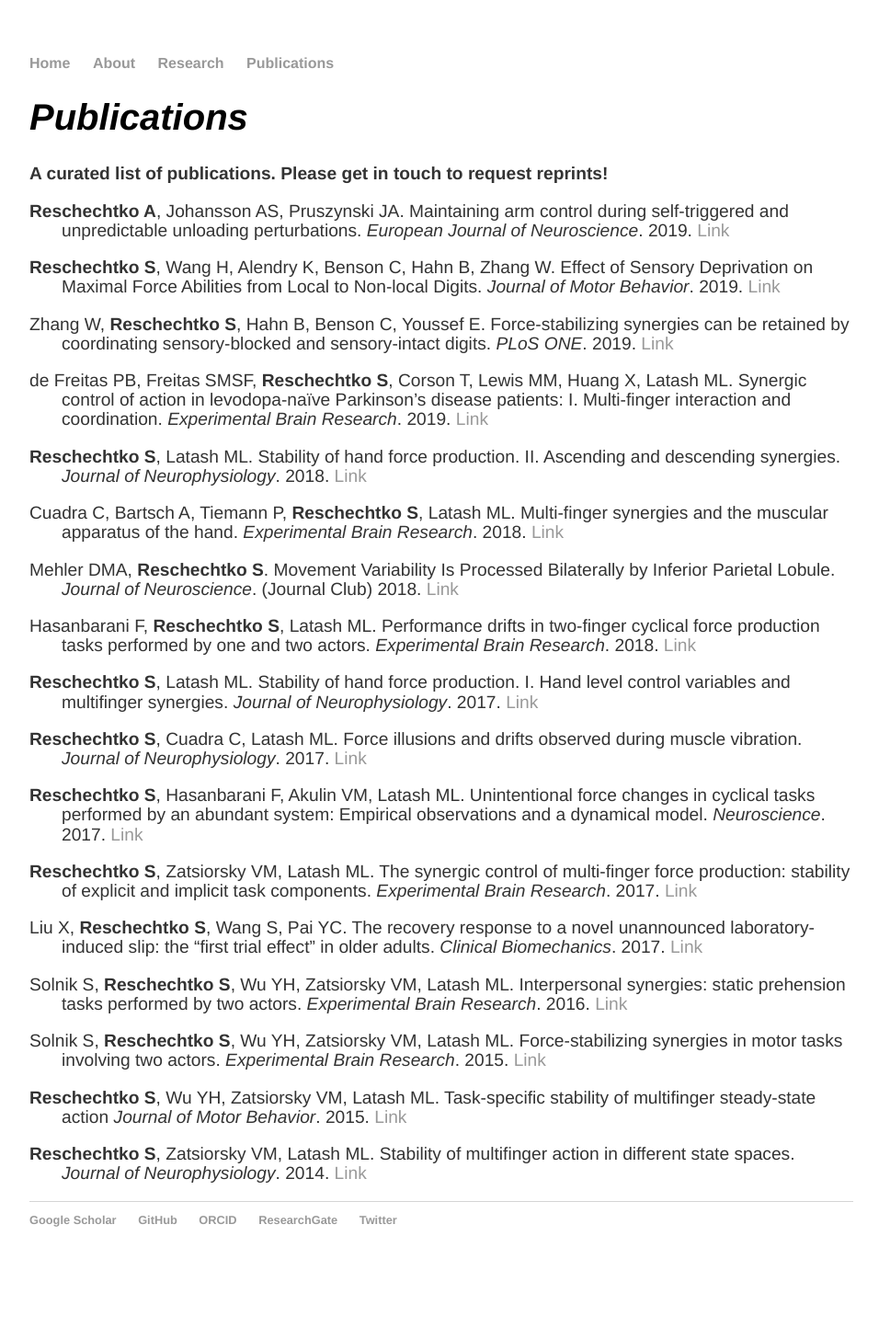
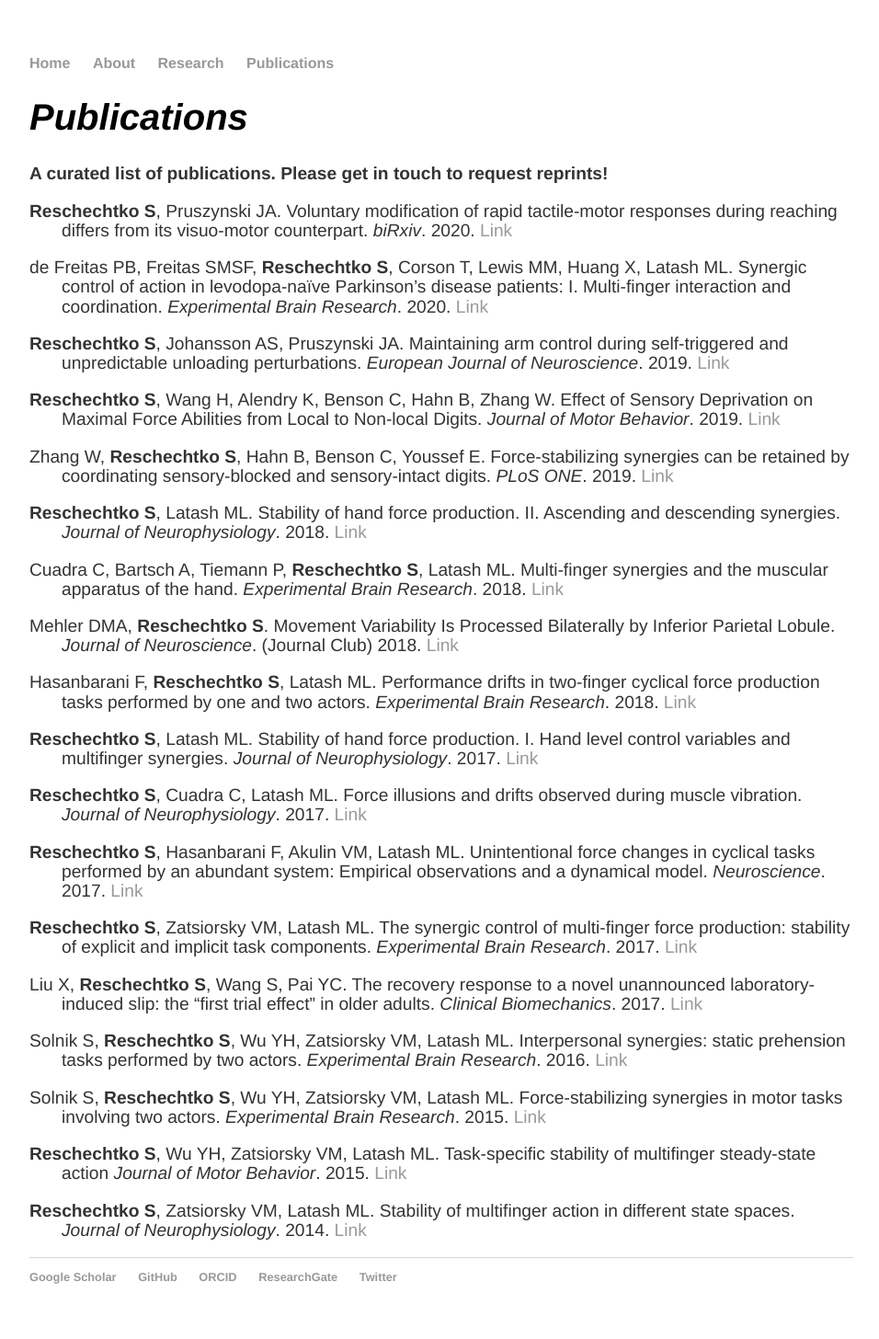
Before and after one commit to sreschechtko/sreschechtko.github.io, a Jekyll site: the page built from publications.html, in a window 1280 px wide. Shown: the whole page at 92% size, without its empty margins (160-1116 px from the left). Built offline with Jekyll 4.4.1, drawn with Linux system fonts in a browser that asks for light colours; before the commit the page ends 1394 px from its top, so only the background shows below that.

Commit message:
Update publications.html

```diff
--- a/publications.html
+++ b/publications.html
@@ -6,13 +6,16 @@ title: Sasha Reschechtko - Publications
 	<h1>Publications</h1>
 	<h3>A curated list of publications. Please get in touch to request reprints!</h3>
 	<p></p>
-	<p class = "hangingindent"><b>Reschechtko A</b>, Johansson AS, Pruszynski JA. Maintaining arm control during self‐triggered and unpredictable unloading perturbations. <i>European Journal of Neuroscience</i>. 2019. <a href = "https://doi.org/10.1111/ejn.14479" target = "_blank"> Link </a></p>
+
+	<p class = "hangingindent"><b>Reschechtko S</b>, Pruszynski JA.  Voluntary modification of rapid tactile-motor responses during reaching differs from its visuo-motor counterpart. <i>biRxiv</i>. 2020. <a href = "https://doi.org/10.1101/2020.04.01.020529" target = "_blank"> Link </a></p>
+
+	<p class = "hangingindent"> de Freitas PB, Freitas SMSF, <b>Reschechtko S</b>, Corson T, Lewis MM, Huang X, Latash ML. Synergic control of action in levodopa-naïve Parkinson’s disease patients: I. Multi-finger interaction and coordination. <i>Experimental Brain Research</i>. 2020. <a href = "https://doi.org/10.1007/s00221-019-05709-6" target = "_blank"> Link </a></p>
+
+	<p class = "hangingindent"><b>Reschechtko S</b>, Johansson AS, Pruszynski JA. Maintaining arm control during self‐triggered and unpredictable unloading perturbations. <i>European Journal of Neuroscience</i>. 2019. <a href = "https://doi.org/10.1111/ejn.14479" target = "_blank"> Link </a></p>
 
 	<p class = "hangingindent"><b>Reschechtko S</b>, Wang H, Alendry K, Benson C, Hahn B, Zhang W. Effect of Sensory Deprivation on Maximal Force Abilities from Local to Non-local Digits. <i>Journal of Motor Behavior</i>. 2019. <a href = "https://doi.org/10.1080/00222895.2019.1580670" target = "_blank"> Link </a></p>
 
 	<p class = "hangingindent"> Zhang W, <b>Reschechtko S</b>, Hahn B, Benson C, Youssef E. Force-stabilizing synergies can be retained by coordinating sensory-blocked and sensory-intact digits. <i>PLoS ONE</i>. 2019. <a href = "https://doi.org/10.1371/journal.pone.0226596" target = "_blank"> Link </a></p>
-
-	<p class = "hangingindent"> de Freitas PB, Freitas SMSF, <b>Reschechtko S</b>, Corson T, Lewis MM, Huang X, Latash ML. Synergic control of action in levodopa-naïve Parkinson’s disease patients: I. Multi-finger interaction and coordination. <i>Experimental Brain Research</i>. 2019. <a href = "https://doi.org/10.1007/s00221-019-05709-6" target = "_blank"> Link </a></p>
 
 	<p class = "hangingindent"><b>Reschechtko S</b>, Latash ML. Stability of hand force production. II. Ascending and descending synergies. <i>Journal of Neurophysiology</i>. 2018. <a href = "https://doi.org/10.1152/jn.00045.2018" target = "_blank"> Link </a></p>
 
```
